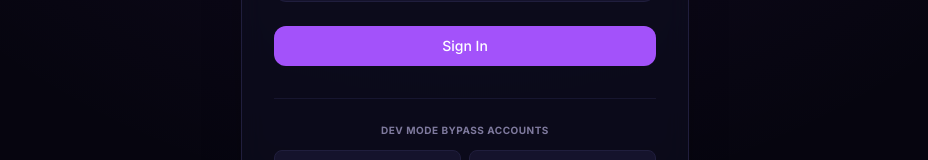
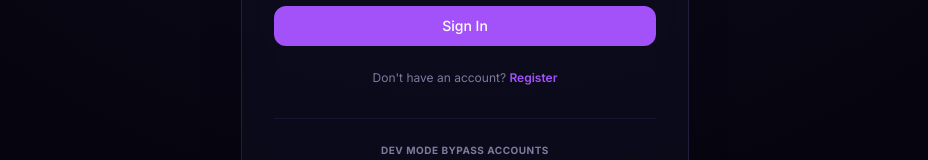
Before and after one commit to TalentIq-team/talentIQ, a React (Vite) app in the folder client/talentiq-web/: page /login in a window 1280 px wide. Shown: the part 433-593 px from the top of the page, without its empty margins (175-1103 px from the left). Built offline with nearby package versions, Linux system fonts and the light colour scheme; no server answers.

Commit message:
feat: implement AuthContext and authentication pages for user login and registration

```diff
--- a/client/talentiq-web/src/context/AuthContext.tsx
+++ b/client/talentiq-web/src/context/AuthContext.tsx
@@ -76,7 +76,6 @@ export const AuthProvider: React.FC<{ children: React.ReactNode }> = ({ children
 
   const register = async (email: string, password: string): Promise<UserSession> => {
     const { data } = await apiClient.post<UserSession>('/api/v1/auth/register', { email, password })
-    saveSession(data)
     return data
   }
 
--- a/client/talentiq-web/src/features/auth/pages/LoginPage.tsx
+++ b/client/talentiq-web/src/features/auth/pages/LoginPage.tsx
@@ -1,5 +1,5 @@
 import React, { useState } from 'react'
-import { useNavigate } from 'react-router-dom'
+import { useNavigate, Link } from 'react-router-dom'
 import { useAuth } from '@/hooks/useAuth'
 import { useToast } from '@/hooks/useToast'
 import Button from '@/components/ui/Button'
@@ -101,6 +101,13 @@ export const LoginPage: React.FC = () => {
             </Button>
           </form>
 
+          <div className="mt-6 text-center text-xs">
+            <span className="text-muted">Don't have an account? </span>
+            <Link to="/register" className="font-semibold text-m2 hover:text-head transition-all">
+              Register
+            </Link>
+          </div>
+
           {/* Dev bypass option for easy local testing */}
           <div className="mt-8 border-t border-line/65 pt-6">
             <span className="text-[10px] font-bold uppercase tracking-wider text-muted block mb-3 text-center">
--- a/client/talentiq-web/src/features/auth/pages/RegisterPage.tsx
+++ b/client/talentiq-web/src/features/auth/pages/RegisterPage.tsx
@@ -28,8 +28,8 @@ export const RegisterPage: React.FC = () => {
     setIsSubmitting(true)
     try {
       await register(email, password)
-      toast.success('Registration successful. Welcome to TalentIQ!')
-      navigate('/candidate/profile')
+      toast.success('Registration successful. Please sign in to continue.')
+      navigate('/login')
     } catch (err) {
       toast.error(toErrorMessage(err))
     } finally {
```
